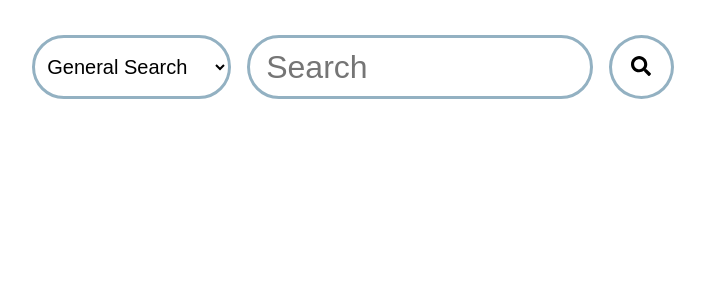
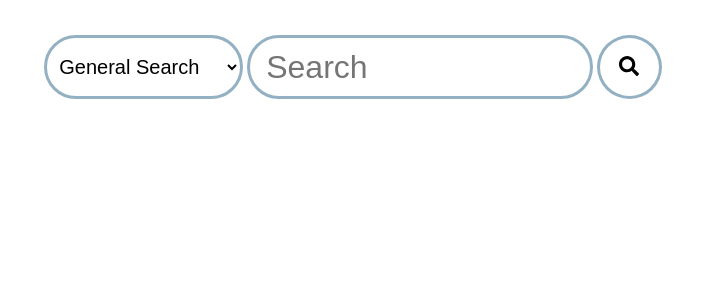
Before and after one commit to devarcher/news, a React (Create React App) app: page / in a window 1280 px wide. Shown: the top 300 px of the page, without its empty margins (287-992 px from the left). Built offline with nearby package versions, Linux system fonts and the light colour scheme.

Commit message:
ready for results styling

```diff
--- a/src/App.css
+++ b/src/App.css
@@ -21,7 +21,7 @@ body {
 }
 
 .selectorBox {
-  padding: .5rem;
+  padding: 0.5rem;
   border: 3px solid rgb(147, 177, 194);
   border-radius: 40px;
   font-size: 1.25rem;
@@ -44,7 +44,7 @@ body {
   font-size: 2rem;
   background: white;
   outline: 0;
-  margin-left: 1rem;
+  margin-left: .25rem;
 }
 
 .searchBar:focus {
@@ -60,10 +60,11 @@ body {
   background: white;
   outline: 0;
   cursor: pointer;
-  margin-left: 1rem;
+  margin-left: .25rem;
 }
 
 .buttonSubmit:hover {
+  color: rgb(147, 177, 194);
   box-shadow: 0px 0px 15px 2px rgb(211, 223, 223);
 }
 
```
